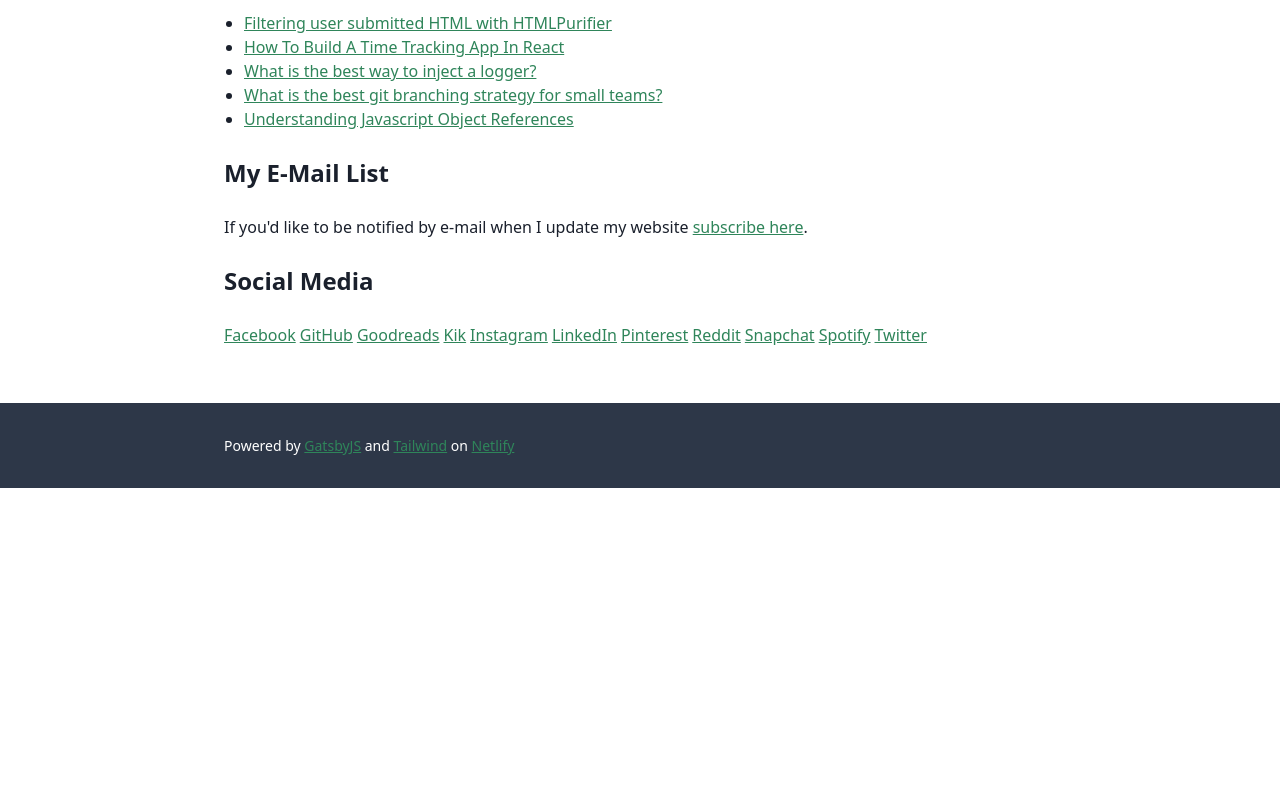
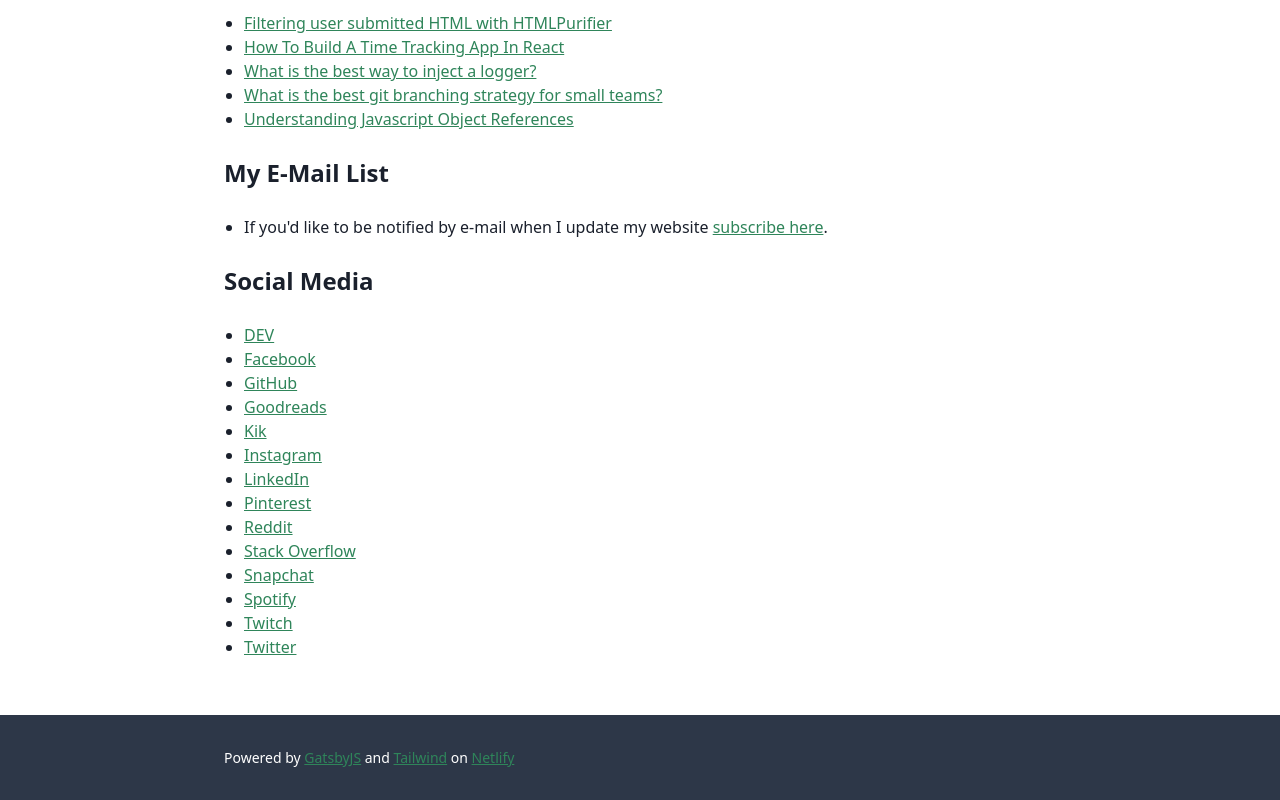
Before and after one commit to andrewshell/blog-asdo-gatsby, a Gatsby site: page / in a window 1280 px wide. Shown: the part 774-1574 px from the top of the page. Before the commit the page ends 1262 px from the top, so only its background shows below. Built offline with nearby package versions, Linux system fonts and the light colour scheme; Gatsby itself is replaced by a stand-in of ours.

Commit message:
Adding links to social media section

```diff
--- a/src/pages/index.js
+++ b/src/pages/index.js
@@ -68,22 +68,27 @@
 
       <h2>My E-Mail List</h2>
 
-      <p>If you'd like to be notified by e-mail when I update my website <a href="http://eepurl.com/bvdQH9">subscribe here</a>.</p>
+      <ul>
+        <li>If you'd like to be notified by e-mail when I update my website <a href="http://eepurl.com/bvdQH9">subscribe here</a>.</li>
+      </ul>
 
       <h2>Social Media</h2>
 
-      <ul className="flex flex-wrap list-none pl-0">
-        <li className="mr-1"><a href="https://www.facebook.com/andrew.shell">Facebook</a></li>
-        <li className="mr-1"><a href="https://github.com/andrewshell">GitHub</a></li>
-        <li className="mr-1"><a href="https://www.goodreads.com/user/show/856379-andrew-shell">Goodreads</a></li>
-        <li className="mr-1"><a href="https://kik.me/andrewshell81">Kik</a></li>
-        <li className="mr-1"><a href="https://www.instagram.com/andrewshell/">Instagram</a></li>
-        <li className="mr-1"><a href="https://www.linkedin.com/in/andrewshell/">LinkedIn</a></li>
-        <li className="mr-1"><a href="https://www.pinterest.com/andrewshell/">Pinterest</a></li>
-        <li className="mr-1"><a href="https://www.reddit.com/user/shellab">Reddit</a></li>
-        <li className="mr-1"><a href="https://www.snapchat.com/add/andrewshell">Snapchat</a></li>
-        <li className="mr-1"><a href="https://open.spotify.com/user/1285501863">Spotify</a></li>
-        <li className="mr-1"><a href="https://twitter.com/andrewshell">Twitter</a></li>
+      <ul>
+        <li><a href="https://dev.to/andrewshell">DEV</a></li>
+        <li><a href="https://www.facebook.com/andrew.shell">Facebook</a></li>
+        <li><a href="https://github.com/andrewshell">GitHub</a></li>
+        <li><a href="https://www.goodreads.com/user/show/856379-andrew-shell">Goodreads</a></li>
+        <li><a href="https://kik.me/andrewshell81">Kik</a></li>
+        <li><a href="https://www.instagram.com/andrewshell/">Instagram</a></li>
+        <li><a href="https://www.linkedin.com/in/andrewshell/">LinkedIn</a></li>
+        <li><a href="https://www.pinterest.com/andrewshell/">Pinterest</a></li>
+        <li><a href="https://www.reddit.com/user/shellab">Reddit</a></li>
+        <li><a href="https://stackoverflow.com/users/1052579/andrew-shell">Stack Overflow</a></li>
+        <li><a href="https://www.snapchat.com/add/andrewshell">Snapchat</a></li>
+        <li><a href="https://open.spotify.com/user/1285501863">Spotify</a></li>
+        <li><a href="https://www.twitch.tv/andrewshell">Twitch</a></li>
+        <li><a href="https://twitter.com/andrewshell">Twitter</a></li>
       </ul>
     </Layout>
   );
```
Also changed, not shown: src/images/social-media/052-devto.svg (added).
